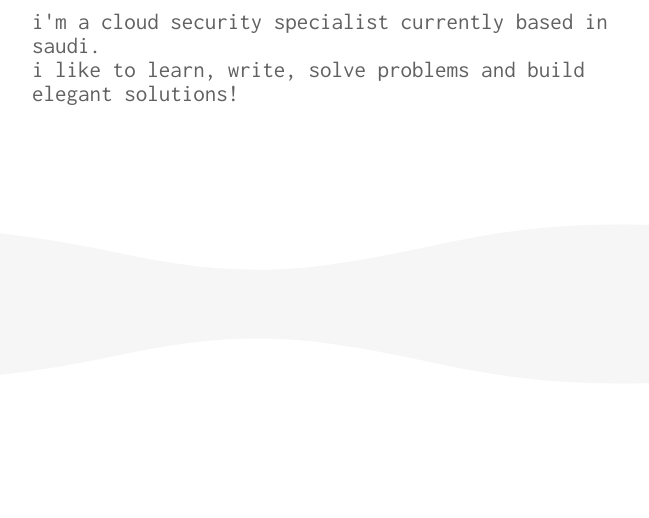
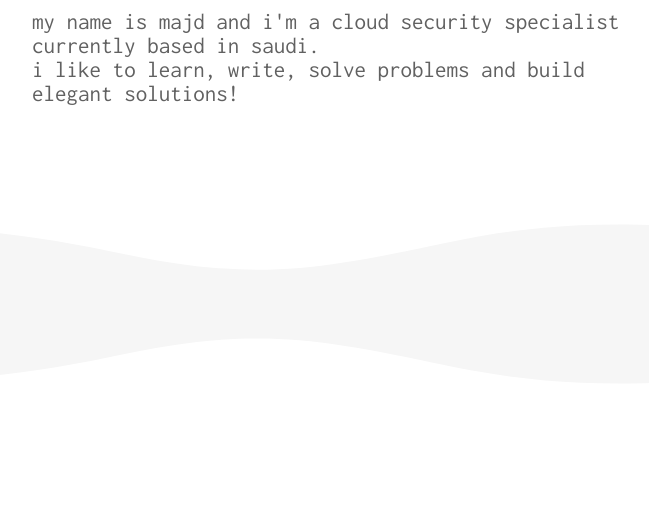
Before and after one commit to majdalsharif/majdalsharif.github.io, a plain HTML site: page index.html in a window 1280 px wide. Shown: the part 282-800 px from the top of the page, without its empty margins (288-937 px from the left). Drawn offline with Linux system fonts and the light colour scheme.

Commit message:
Update index.html

```diff
--- a/index.html
+++ b/index.html
@@ -56,7 +56,7 @@
         <section class="container">
             <h1>Hello world!</h1>
             <p>
-                I'm a cloud security specialist currently based in Saudi.<br>
+                my name is Majd and I'm a cloud security specialist currently based in Saudi.<br>
                 I like to learn, write, solve problems and build elegant solutions!
             </p>
         </section>
```
